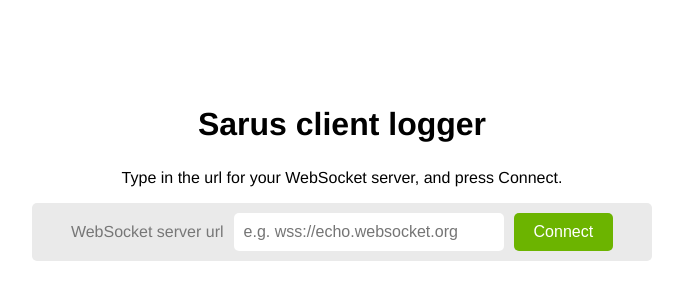
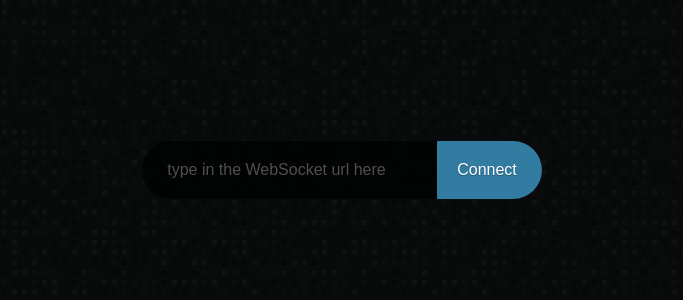
Before and after one commit to anephenix/sarus-client-logger, a Next.js app: page / in a window 1280 px wide. Shown: the part 230-530 px from the top of the page, without its empty margins (298-981 px from the left). Built offline with nearby package versions, Linux system fonts and the light colour scheme.

Commit message:
Styling changes

```diff
--- a/package.json
+++ b/package.json
@@ -21,6 +21,7 @@
     "next": "^8.0.3",
     "node-sass": "^4.11.0",
     "react": "^16.8.4",
-    "react-dom": "^16.8.4"
+    "react-dom": "^16.8.4",
+    "ws": "^6.2.0"
   }
 }
--- a/pages/index.js
+++ b/pages/index.js
@@ -23,24 +23,37 @@ class WebSocketForm extends Component {
   render() {
     return (
       <div id="websocket-form">
+        <SocketStatus sarus={this.props.sarus} />
+
         <form onSubmit={this.connect}>
-          <label htmlFor="websocket-server">WebSocket server url</label>
+          <div id="main-form">
             <input
               type="text"
-            placeholder="e.g. wss://echo.websocket.org"
+              placeholder="type in the WebSocket url here"
               name="websocket-server"
             />
             <button type="submit">Connect</button>
+          </div>
+          <div id="advanced-form">
+            <label>
+              Reconnect automatically
+              <input type="checkbox" name="reconnectAutomatically" checked />
+            </label>
+            <label>
+              Retry connection delay
+              <input type="checkbox" name="retryConnectionDelay" checked />
+            </label>
+          </div>
         </form>
       </div>
     );
   }
 }
 
-const EventItem = ({ date, type, info, close }) => {
+const EventItem = ({ date, type, info, close }, index) => {
   const className = `event ${type}`;
   return (
-    <div className={className}>
+    <div className={className} key={index}>
       <div className="status">{type}</div>
       <div className="date">
         {
@@ -80,9 +93,11 @@ class SocketStatus extends Component {
       default:
         status = 'closed';
     }
+
+    const className = `symbol ${status}`;
     return (
       <div id="socket-status" className={status}>
-        WebSocket Status: {status}
+        <div className={className} /> {status}
       </div>
     );
   }
@@ -103,6 +118,39 @@ class EventLogger extends Component {
   }
 }
 
+class CanvasComponent extends React.Component {
+  constructor(props) {
+    super(props);
+    this.state = { width: 1280, height: 800 };
+  }
+
+  componentDidMount() {
+    // this.setState({ width: window.innerWidth, height: innerHeight });
+    this.updateCanvas();
+  }
+
+  updateCanvas() {
+    const ctx = this.refs.canvas.getContext('2d');
+    const colors = ['#000', '#111', '#222', '#333'];
+    const factor = 5;
+    const line = 5;
+
+    for (let i = 0; i <= window.innerWidth; i += factor + line) {
+      for (let y = 0; y <= window.innerWidth; y += factor + line) {
+        const randomNumber = Math.floor(colors.length * Math.random());
+        ctx.fillStyle = colors[randomNumber];
+        ctx.fillRect(i, y, factor, factor);
+      }
+    }
+    // ctx.fillRect(0, 0, window.innerWidth, window.innerHeight);
+    // draw children “components”
+  }
+  render() {
+    const { width, height } = this.state;
+    return <canvas ref="canvas" width={width} height={height} />;
+  }
+}
+
 class HomePage extends Component {
   constructor(props) {
     super(props);
@@ -118,6 +166,10 @@ class HomePage extends Component {
     const self = this;
     const { eventLog } = self.state;
     const url = event.target.getElementsByTagName('input')[0].value;
+    const reconnectAutomatically = event.target.getElementsByTagName('input')[1]
+      .checked;
+    const retryConnectionDelay = event.target.getElementsByTagName('input')[2]
+      .checked;
     const close = date => {
       return () => {
         const evntLog = self.state.eventLog;
@@ -128,9 +180,11 @@ class HomePage extends Component {
         self.setState({ eventLog: evntLog });
       };
     };
+
     const sarus = new Sarus({
       url,
-      retryConnectionDelay: true,
+      reconnectAutomatically,
+      retryConnectionDelay,
       eventListeners: {
         open: [
           () => {
@@ -184,18 +238,19 @@ class HomePage extends Component {
         ]
       }
     });
+    window.x = sarus;
     this.setState({ sarus, url });
   }
 
   render() {
     const { sarus, eventLog } = this.state;
     return (
+      <div id="container">
+        <CanvasComponent />
         <div id="homepage">
-        <h1>Sarus client logger</h1>
-        <p>Type in the url for your WebSocket server, and press Connect.</p>
-        <WebSocketForm onSubmit={this.createConnection} />
-        <SocketStatus sarus={sarus} />
+          <WebSocketForm onSubmit={this.createConnection} sarus={sarus} />
           <EventLogger sarus={sarus} eventLog={eventLog} />
+        </div>
       </div>
     );
   }
--- a/styles/EventLogger.scss
+++ b/styles/EventLogger.scss
@@ -1,13 +1,15 @@
 #event-logger {
   display: flex;
   flex-direction: column;
-  border: solid 1px #eaeaea;
+  border: solid 1px rgba(255, 255, 255, 0.05);
   border-radius: 5px;
-  padding: 10px;
+  padding: 40px;
   margin: 10px;
   width: 600px;
   height: 400px;
   overflow: scroll;
+  background: rgba(0, 0, 0, 0.05);
+  -webkit-backdrop-filter: blur(5px);
 }
 
 @keyframes fadein {
@@ -25,7 +27,7 @@
   margin: 5px 0px;
   padding: 5px;
   border-radius: 3px;
-  background: #fafafa;
+  // background: #fafafa;
   color: #777;
   font-size: 10pt;
   display: flex;
@@ -36,7 +38,7 @@
   animation-name: fadein;
 
   &.open {
-    background: #d5ff72;
+    // background: #d5ff72;
     color: rgb(95, 146, 37);
 
     .close-button {
@@ -46,7 +48,7 @@
   }
 
   &.message {
-    background: #d2feff;
+    // background: #d2feff;
     color: rgb(65, 159, 202);
 
     .close-button {
@@ -56,8 +58,8 @@
   }
 
   &.error {
-    background: #ffea72;
-    color: rgb(131, 124, 65);
+    color: #ffea72;
+    // color: rgb(131, 124, 65);
 
     .close-button {
       color: #ffea72;
@@ -66,7 +68,7 @@
   }
 
   &.close {
-    background: #ffd2d2;
+    // background: #ffd2d2;
     color: rgb(177, 73, 73);
     .close-button {
       color: #ffd2d2;
--- a/styles/SocketStatus.scss
+++ b/styles/SocketStatus.scss
@@ -1,26 +1,52 @@
 #socket-status {
-  width: 600px;
   padding: 10px;
   display: flex;
   align-items: center;
   margin: 10px 0px;
-  border: solid 1px #eaeaea;
-  color: #777;
   border-radius: 5px;
+  color: white;
+  align-items: center;
+  justify-content: center;
 
-  &.connecting,
+  &.connecting {
+    color: #d5ff72;
+  }
   &.open {
-    background: #d5ff72;
     color: rgb(95, 146, 37);
   }
 
   &.closing {
-    background: #ffea72;
-    color: rgb(131, 124, 65);
+    color: #ffea72;
   }
 
   &.closed {
-    background: #ffd2d2;
     color: rgb(177, 73, 73);
   }
+
+  .symbol {
+    width: 20px;
+    height: 20px;
+    border-radius: 10px;
+    margin: 10px;
+
+    &.connecting {
+      background: #d5ff72;
+      box-shadow: 0px 0px 10px #d5ff72;
+    }
+
+    &.open {
+      background: rgb(95, 146, 37);
+      box-shadow: 0px 0px 10px rgba(95, 146, 37, 1);
+    }
+
+    &.closing {
+      background: #ffea72;
+      box-shadow: 0px 0px 10px rgba(255, 234, 114, 1);
+    }
+
+    &.closed {
+      background: rgb(177, 73, 73);
+      box-shadow: 0px 0px 10px rgba(177, 73, 73, 1);
+    }
+  }
 }
--- a/styles/WebSocketForm.scss
+++ b/styles/WebSocketForm.scss
@@ -1,39 +1,77 @@
+@keyframes fadeinto {
+  from {
+    opacity: 0;
+  }
+
+  to {
+    opacity: 1;
+  }
+}
+
+#websocket-form {
+  display: flex;
+}
+
 form {
+  opacity: 0;
   display: flex;
+  flex-direction: column;
   align-items: center;
   justify-content: center;
-  padding: 10px;
-  background: #eaeaea;
+  padding: 20px;
+  // background: rgba(0, 0, 0, 0.1);
+  // backdrop-filter: blur(5px);
+  // -webkit-backdrop-filter: blur(5px);
   border-radius: 5px;
-  width: 600px;
+  border: solid 1px rgba(0, 0, 0, 0.05);
+  width: 100%;
+  animation: fadeinto 1s ease-in;
+  animation-fill-mode: forwards;
+  animation-delay: 2s;
 
   label {
     font-size: 12pt;
-    color: #777;
+    color: #fff;
   }
 
   input[type='text'] {
-    padding: 10px;
-    border-radius: 5px;
-    border: none;
-    margin: 0px 10px;
+    padding: 20px;
+    padding-left: 25px;
+    border-radius: 30px;
+    border-top-right-radius: 0px;
+    border-bottom-right-radius: 0px;
     font-size: 12pt;
     width: 250px;
-    color: #444;
+    background: rgba(0, 0, 0, 0.7);
+    color: #fff;
+    border: none;
+    &::placeholder {
+      color: rgba(255, 255, 255, 0.3);
+    }
   }
 
   button {
     font-size: 12pt;
-    border-radius: 5px;
-    background: rgb(108, 180, 0);
+    border-radius: 30px;
+    background: #327ba1;
+    border-top-left-radius: 0px;
+    border-bottom-left-radius: 0px;
     color: white;
     border: none;
-    padding: 10px 20px;
-    transition: background 0.2s linear;
+    padding: 20px;
+    padding-right: 25px;
+    box-shadow: none;
+    text-shadow: 0px 1px 1px rgba(0, 0, 0, 0.3);
+    transition: background 0.2s linear, box-shadow 0.2s linear;
 
     &:hover {
       cursor: pointer;
-      background: rgb(158, 230, 50);
+      background: #8addf8;
+      box-shadow: 0px 0px 20px #8addf8;
     }
   }
+
+  #advanced-form {
+    display: none;
+  }
 }
--- a/styles/homepage.scss
+++ b/styles/homepage.scss
@@ -4,6 +4,9 @@
   align-items: center;
   justify-content: center;
   min-height: 100vh;
+  width: 100vw;
+  position: absolute;
+  z-index: 2;
 }
 
 h1 {
--- a/styles/theme.scss
+++ b/styles/theme.scss
@@ -1,4 +1,30 @@
 body {
   font-family: 'Helvetica Neue', -apple-system, BlinkMacSystemFont, 'Segoe UI',
     Roboto, Oxygen, Ubuntu, Cantarell, 'Open Sans', sans-serif;
+  background: #080a0b;
+  color: #fff;
+  margin: 0;
+  padding: 0;
 }
+
+@keyframes loop {
+  0% {
+    opacity: 0;
+  }
+
+  50% {
+    opacity: 0.1;
+  }
+
+  100% {
+    opacity: 0.2;
+  }
+}
+
+canvas {
+  position: absolute;
+  top: 0px;
+  left: 0px;
+  animation: loop 3s linear;
+  animation-fill-mode: forwards;
+}
```
Also changed, not shown: websocketServer.js (added, +55 -0 lines), 1 other file (tests, documents, lock files or other folders). Lines whose indentation alone changed are shown as unchanged.
